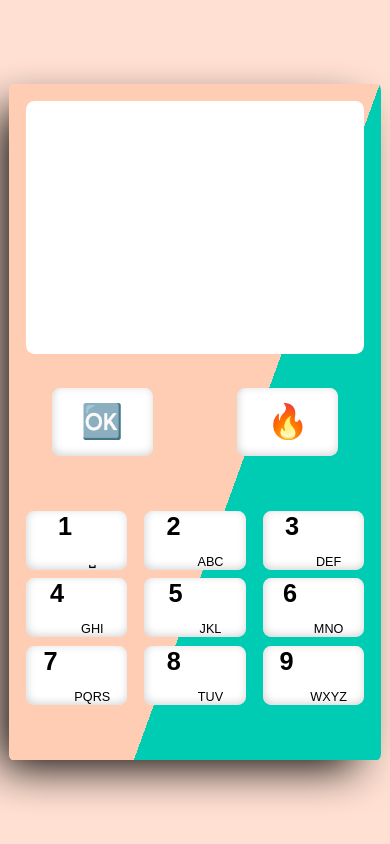
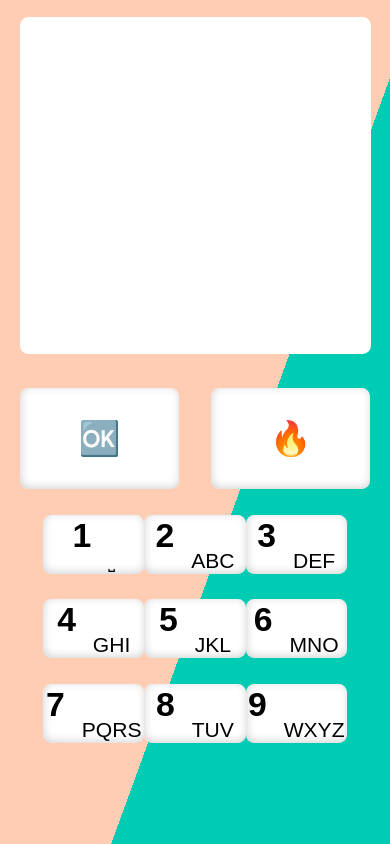
Before and after one commit to KarinaDavtyan/converter, a React (Create React App) app: page / in a window 390 px wide. Built offline with nearby package versions, Linux system fonts and the light colour scheme.

Commit message:
feat: improve responsiveness

```diff
--- a/src/App.css
+++ b/src/App.css
@@ -1,3 +1,4 @@
+
 .App {
   display: flex;
   justify-content: center;
@@ -23,7 +24,7 @@
   flex-direction: column;
   align-self: center;
   height: 80vh;
-  width: 44vh;
+  width: 50vh;
   background: linear-gradient(110deg, #FFCCB4 60%, #00CCB4 60%);
   /*box-shadow: -1vh 1vh 3vh 0.5vh grey;*/
   box-shadow: -2vh 2vh 5vh -1vh black;
@@ -56,12 +57,15 @@
 
 .NumButtons {
   display: flex;
-  flex-direction: column;
-  height: 36vh;
-  justify-content: center;
+  flex-wrap: wrap;
+  justify-content: space-evenly;
+  align-self: center;
+  height: 30vh;
+  width: 40vh;
+  padding-top: 3vh;
 }
 
-.NumButtons div > button {
+.NumButtons button {
   display: flex;
   justify-content: center;
   background-color: white;
@@ -78,10 +82,6 @@
   margin: 0 1vh 0 1vh;
 }
 
-.NumButtons div:not(:last-child) > button {
-  margin-bottom: 1vh;
-}
-
 .KeyNumber {
   font-size: 3vh;
   font-weight: 600;
@@ -91,3 +91,39 @@
   font-size: 1.5vh;
   align-self: flex-end;
 }
+
+@media screen
+and (min-width: 320px)
+and (max-width: 800px) {
+  .App > .PhoneContainer {
+    height: 100%;
+    width: 100%;
+    border-radius: 0%;
+  }
+  .DisplayComponent {
+    width: 90vw;
+    height: 40vh;
+  }
+  .ControlButtons {
+    justify-content: center;
+  }
+  .ControlButtons > button {
+    height: 12vh;
+    width: 41vw;
+    margin: 0 4vw 0 4vw;
+  }
+  .NumButtons {
+    width: 90vw;
+  }
+  .NumButtons > button {
+    height: 10vh;
+    width: 23vw;
+    margin-top: 2vh;
+  }
+  .KeyNumber {
+    font-size: 4vh;
+  }
+  .KeyLetters {
+    font-size: 2.5vh;
+  }
+}
```
